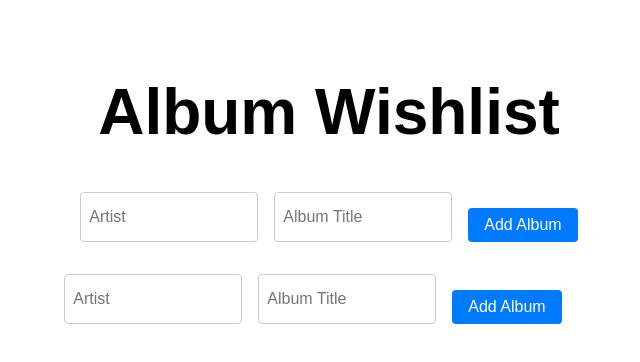
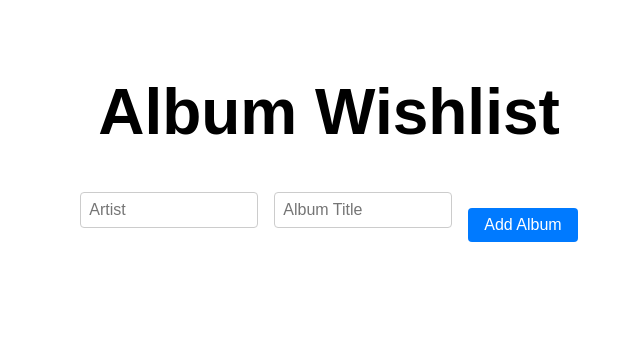
Before and after one commit to PaulGreetham/albumwishlist, a React (Create React App) app: page / in a window 1280 px wide. Shown: the top 362 px of the page, without its empty margins (311-951 px from the left). Built offline with nearby package versions, Linux system fonts and the light colour scheme.

Commit message:
fixed the double entry fields bug

```diff
--- a/src/App.js
+++ b/src/App.js
@@ -1,15 +1,32 @@
-import React from 'react';
+import React, { useState } from 'react';
 import Cards from './components/cards/Cards';
 import Input from './components/input/Input';
 import Title from './components/title/Title';
 import './App.css';
 
 function App() {
+  const [albumList, setAlbumList] = useState([]);
+  const artist = 'Your favorite artist'; // Replace this with the appropriate artist name
+
+  const handleAddAlbum = (artist, albumTitle) => {
+    if (artist && albumTitle) {
+      setAlbumList((prevAlbumList) => [
+        ...prevAlbumList,
+        {
+          id: Date.now(),
+          artist: artist,
+          albumTitle: albumTitle,
+          bought: false,
+        },
+      ]);
+    }
+  };
+
   return (
     <div className="app">
       <Title />
-      <Input />
-      <Cards />
+      <Input artist={artist} onSubmit={handleAddAlbum} />
+      <Cards albumList={albumList} setAlbumList={setAlbumList} />
     </div>
   );
 }
--- a/src/components/cards/Cards.css
+++ b/src/components/cards/Cards.css
@@ -5,6 +5,9 @@
 
 .cards__list {
   margin-top: 1rem;
+  display: flex;
+  flex-wrap: wrap;
+  flex-direction: row;
 }
 
 .card {
--- a/src/components/cards/Cards.js
+++ b/src/components/cards/Cards.js
@@ -1,16 +1,13 @@
-import React, { useState, useEffect } from 'react';
+import React, { useEffect } from 'react';
 import './Cards.css';
-import Input from '../input/Input';
 
-function Cards() {
-  const [albumList, setAlbumList] = useState([]);
-
+function Cards({ albumList, setAlbumList }) {
   useEffect(() => {
     const albums = JSON.parse(localStorage.getItem('albums') || '[]');
     if (albums) {
       setAlbumList(albums);
     }
-  }, []);
+  }, [setAlbumList]);
 
   useEffect(() => {
     localStorage.setItem('albums', JSON.stringify(albumList));
@@ -34,23 +31,8 @@ function Cards() {
     setAlbumList((prevAlbumList) => prevAlbumList.filter((album) => album.id !== id));
   };
 
-  const handleAddAlbum = (artist, albumTitle) => {
-    if (artist && albumTitle) {
-      setAlbumList((prevAlbumList) => [
-        ...prevAlbumList,
-        {
-          id: Date.now(),
-          artist: artist,
-          albumTitle: albumTitle,
-          bought: false,
-        },
-      ]);
-    }
-  };
-
   return (
     <div className="cards">
-      <Input onSubmit={handleAddAlbum} />
       <div className="cards__list">
         {albumList.map((album) => (
           <div key={album.id} className={`card ${album.bought ? 'card--bought' : ''}`}>
--- a/src/components/input/Input.js
+++ b/src/components/input/Input.js
@@ -14,8 +14,12 @@ function Input(props) {
 
   return (
     <form onSubmit={handleSubmit} className="input">
-      <input type="text" value={artist} onChange={(event) => setArtist(event.target.value)} placeholder="Artist" />
-      <input type="text" value={albumTitle} onChange={(event) => setAlbumTitle(event.target.value)} placeholder="Album Title" />
+      <div>
+        <input type="text" value={artist} onChange={(event) => setArtist(event.target.value)} placeholder="Artist" />
+      </div>
+      <div>
+        <input type="text" value={albumTitle} onChange={(event) => setAlbumTitle(event.target.value)} placeholder="Album Title" />
+      </div>
       <button type="submit">Add Album</button>
     </form>
   );
```
